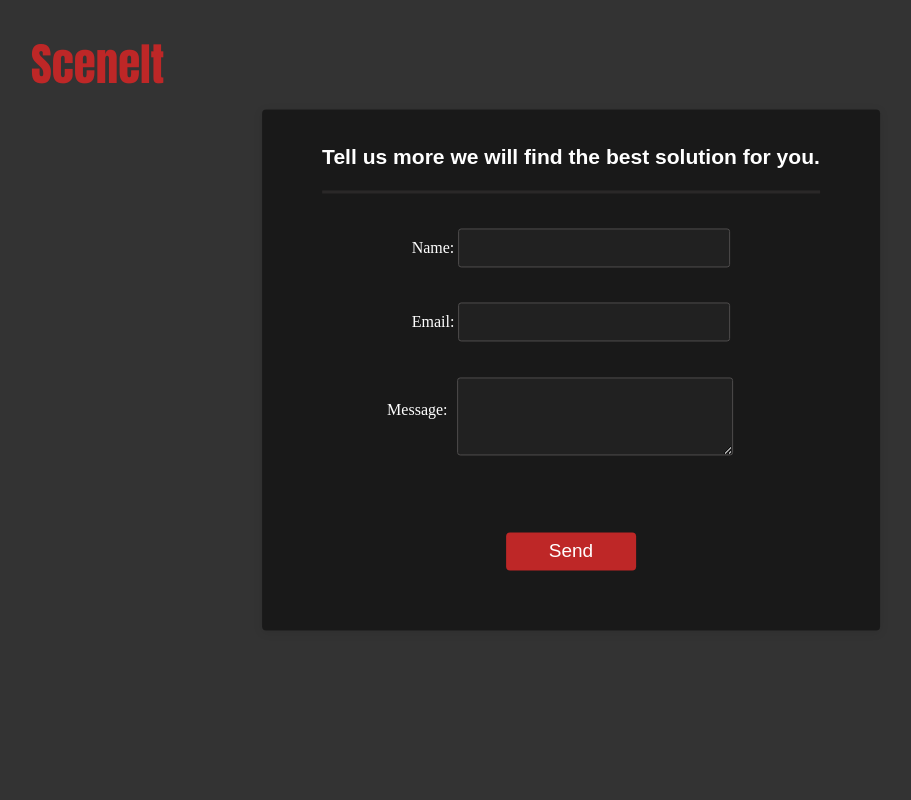
After one commit to Ibrahimul-Khaleel-T/Integrated_Movie_Recommendation_Engine, a Django app: page /submit_contact in a window 1280 px wide. The commit adds this page. Shown: the whole page, without its empty margins (69-980 px from the left). Run offline with Django 5.2, Linux system fonts and the light colour scheme.

Commit message:
01/08/2025

```diff
--- a/scene_it/urls.py
+++ b/scene_it/urls.py
@@ -40,6 +40,7 @@ urlpatterns = [
     path('language/<str:lang_code>',movies_view.movies_by_language,name='movies_by_language'),
     path('genre/<str:genre_name>',movies_view.movies_by_genre,name='movies_by_genre'),
     path('search/',movies_view.search_movies,name='search_movies'),
+    path('submit_contact',users_view.submit_contact,name='submit_contact'),
 ]
 if settings.DEBUG:
     urlpatterns += static(settings.MEDIA_URL, document_root=settings.MEDIA_ROOT)
--- /dev/null
+++ b/users/templates/contact.html
@@ -0,0 +1,221 @@
+<!DOCTYPE html>
+{% load static %}
+<html lang="en">
+
+<head>
+    <meta charset="UTF-8">
+    <meta name="viewport" content="width=device-width, initial-scale=1.0">
+    <title>SceneIt</title>
+    <link rel="icon" href="{% static 'images/SceneIt_logo3.png' %}">
+    <style>
+        body {
+            margin: 0;
+            padding: 0;
+            overflow: hidden;
+        }
+
+        .container {
+            display: flex;
+            padding: 20px 100px;
+            position: relative;
+            z-index: 2;
+        }
+
+        .title {
+            color: rgb(190, 39, 39);
+            font-size: 30px;
+            font-family: Impact, Haettenschweiler, 'Arial Narrow Bold', sans-serif;
+            margin-top: -27px;
+        }
+
+        .overlay {
+            position: absolute;
+            top: 0;
+            left: 0;
+            width: 100%;
+            height: 100vh;
+            background-color: rgba(0, 0, 0, 0.8);
+            z-index: 1;
+        }
+
+        form {
+            position: absolute;
+            top: 50%;
+            left: 50%;
+            transform: translate(-50%, -50%);
+            z-index: 2;
+            background-color: rgba(0, 0, 0, 0.5);
+            /* backdrop-filter: blur(px); */
+            border-radius: 4px;
+            box-shadow: 0 2px 10px rgba(0, 0, 0, 0.1);
+            padding: 60px;
+            text-align: center;
+            margin-top: -30px;
+        }
+
+        .head {
+            display: flex;
+            flex-direction: column;
+            justify-content: center;
+            align-items: center;
+        }
+
+        .img {
+            margin-top: -55px;
+        }
+
+        .txt {
+            color: white;
+            font-size: 18px;
+            font-family: sans-serif;
+            margin-top: -45px;
+            border-bottom: solid rgb(42, 40, 40);
+        }
+
+        input {
+            width: 250px;
+            padding: 10px;
+            background-color: rgba(54, 53, 53, 0.3);
+            border: 1px solid rgb(78, 76, 76);
+            border-radius: 3px;
+            color: white;
+            font-size: 15px;
+            margin-top: 35px;
+        }
+
+        input::placeholder {
+            color: rgba(255, 255, 255, 0.7);
+            opacity: 1;
+            font-size: 14px;
+        }
+
+
+        .sign_in {
+            margin-top: 50px;
+        }
+
+        .sign_in a {
+            color: white;
+            font-size: 17px;
+            text-decoration: none;
+            font-family: Arial, Helvetica, sans-serif;
+        }
+
+        .error {
+            color: red;
+            font-size: 14px;
+            font-weight: 500;
+            display: block;
+            text-align: start;
+            margin-top: 2px;
+            margin-bottom: 5px;
+            max-width: 350px;
+            word-wrap: break-word;
+        }
+        .form-label{
+            color: white;
+        }
+        textarea{
+            margin-top: -24px;
+            margin-left: 10px;
+            background-color: rgba(54, 53, 53, 0.3);
+            border: 1px solid rgb(78, 76, 76);
+            border-radius: 3px;
+            color: white;
+            font-size: 15px;
+            width: 270px;
+        }
+        .mesage{
+            margin-left: 65px;
+            color: white;
+            margin-top: 60px;
+            display: flex;
+        }
+        button{
+      width: 130px;
+      padding: 8px;
+      border-radius: 4px;
+      background-color: rgb(190, 39, 39);
+      border: none;
+      color: white;
+      cursor: pointer;
+      font-size: 19px;
+      margin-top: 77px;
+      overflow: hidden;
+    }
+    button:hover{
+      background-color: rgb(165, 22, 22);
+    }
+    </style>
+</head>
+
+<body>
+    <div class="container">
+        <div class="title">
+            <h2><strong>SceneIt</strong></h2>
+        </div>
+    </div>
+    <div class="main">
+        <div class="main1">
+            <form method="post" action="{% url 'submit_contact' %}">
+                {% csrf_token %}
+                <div class="head">
+                    <!-- <div class="img">
+                        <img src="{% static 'images/lock1.png' %}" width="120px" height="120px" alt="Trouble lock">
+                    </div> -->
+                    <div class="txt">
+                        <h3>Tell us more we will find the best solution for you.</h3>
+                    </div>
+                </div>
+                <div class="mb-3">
+                    <label for="name" class="form-label">Name:</label>
+                    <input type="text" name="name" id="name" class="form-control" required>
+                </div>
+                <div class="mb-3">
+                    <label for="email" class="form-label">Email:</label>
+                    <input type="email" name="email" id="email" class="form-control" required>
+                </div>
+                <div class="mesage">
+                    <label for="message" class="mesage-label">Message:</label>
+                    <textarea name="message" id="message" rows="4" class="form-control" required></textarea>
+                </div>
+                <button type="submit" class="btn">Send</button>
+            </form>
+        </div>
+
+    </div>
+
+    <div class="overlay"></div>
+
+    {% if messages %}
+    <div id="popup-message" class="alert alert-success text-center"
+        style="position: fixed; bottom: 20px; left: 50%; transform: translateX(-50%); z-index: 9999; width: auto; padding: 10px 20px; border-radius: 5px; display: none;background-color: lightblue;color: black; box-shadow: 0 4px 8px rgba(0, 0, 0, 0.3);">
+        {% for message in messages %}
+        {{ message }}
+        {% endfor %}
+    </div>
+
+    <script>
+
+        window.onload = function () {
+            var messageElement = document.getElementById("popup-message");
+            if (messageElement) {
+                messageElement.style.display = "block";
+
+                setTimeout(function () {
+                    messageElement.style.transition = "opacity 1s";
+                    messageElement.style.opacity = "0";
+                    setTimeout(function () {
+                        messageElement.style.display = "none";
+                    }, 1000);
+                }, 3000);
+            }
+        }
+    </script>
+    {% endif %}
+
+
+
+</body>
+
+</html>
--- a/users/templates/index_page.html
+++ b/users/templates/index_page.html
@@ -511,8 +511,8 @@
       <a class="sign_up_link" href="{% url 'signup' %}">Sign up</a>
     </div>
     <div class="link_3">
-      <a href="">Contact</a><br>
-      <a class="Speed_test_link" href="">Speed test</a>
+      <a href="{% url 'submit_contact' %}">Contact</a><br>
+      <a class="Speed_test_link" href="https://fast.com" target="_blank" rel="noopener noreferrer">Speed test</a>
     </div>
     <div class="link_4">
       <p>Every movie is a window to another world. Let SceneIt be your guide.</p>
--- a/users/views.py
+++ b/users/views.py
@@ -5,6 +5,7 @@ from django.contrib import messages
 from django.contrib.auth import authenticate,login,logout
 from django.core.mail import send_mail
 import random,requests,json
+from django.core.mail import EmailMessage
 from movies.views import train_svd_model,get_recommendations_for_user,fetch_movie_details,fetch_genres,get_movie_credits,get_movie_trailer_key
 API_KEY="830596140937bda925ac2c89f6deb604"
 
@@ -227,3 +228,46 @@ def edit_user_profile(request):
         return redirect(user_profile)
     else:
         return render(request,'edit_user_profile.html',{'data':data})
+
+
+
+# def submit_contact(request):
+#     if request.method == 'POST':
+#         name = request.POST['name']
+#         email = request.POST['email']
+#         message = request.POST['message']
+
+#         full_message = f"Message from {name} :\n\n{message}"
+#         send_mail(
+#             subject='SceneIt Contact Form',
+#             message=full_message,
+#             from_email='khaleelashraf.cr7@gmail.com',
+#             recipient_list=['kha7ee7@gmail.com'],
+#         )
+#         messages.success(request, 'Thanks for reaching out! We’ll get back to you soon.')
+#         return redirect(request.META.get('HTTP_REFERER', '/'))
+#     return render(request,'contact.html')
+
+
+
+def submit_contact(request):
+    if request.method == 'POST':
+        name = request.POST['name']
+        email = request.POST['email']
+        message = request.POST['message']
+
+        subject = f'SceneIt contact'
+        full_message = f"Name: {name}\nEmail: {email}\n\nMessage:\n{message}"
+
+        email_msg = EmailMessage(
+            subject=subject,
+            body=full_message,
+            from_email='your@email.com',  # must match your Gmail SMTP
+            to=['kha7ee7@gmail.com'],
+            reply_to=[email],  # so you can reply directly to user
+        )
+        email_msg.send()
+
+        messages.success(request, 'Message sent successfully!')
+        return redirect(request.META.get('HTTP_REFERER', '/'))
+    return render(request,'contact.html')
```
